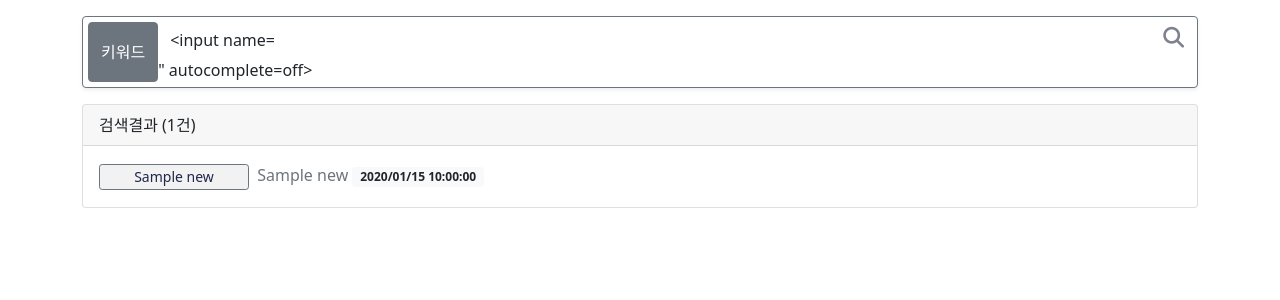
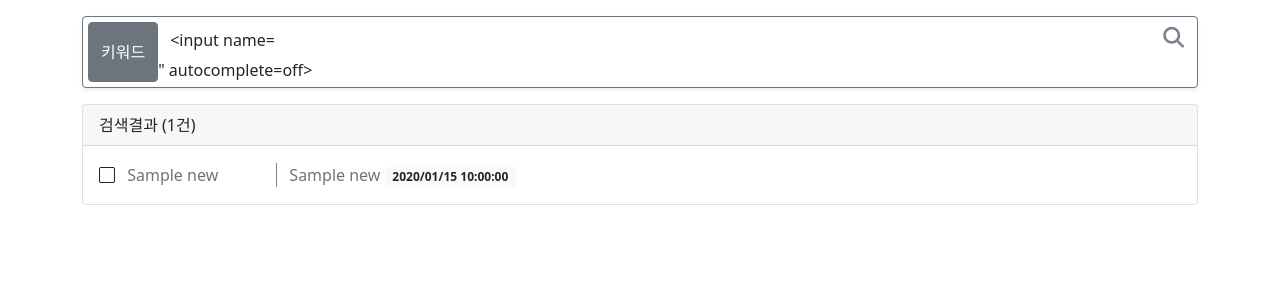
Before and after one commit to engyjoon/jeby, a Django app: template jeby_prj/templates/news/read.html in a window 1280 px wide. Shown: the part 59-359 px from the top of the page. Run offline with Django 3.2, Linux system fonts and the light colour scheme; the template is opened without the code that fills it: most values are stand-ins (such as "Sample title", 1, 10 or a date in 2020); form fields are guessed from the names that the template uses; some libraries are stand-ins or nearby versions.

Commit message:
공유 뉴스 선택 기능 개발

```diff
--- a/jeby_prj/static/news/css/news_read.css
+++ b/jeby_prj/static/news/css/news_read.css
@@ -48,18 +48,6 @@
     color: #6c757d;
 }
 
-.btn-site {
-    width: 150px;
-    height: 26px;
-    padding-top: 1px;
-    padding-bottom: 2px;
-}
-
-.btn-site:hover {
-    background: #ffffff;
-    color: #80808f;
-}
-
 .news-item .btn-secondary {
     background: #F2F2F2;
     color: #1f274b;
@@ -69,3 +57,20 @@
     background: #F2F2F2;
     color: #1f274b;
 }
+
+.check-sitename {
+    display:inline-box;
+}
+
+.box-sitename {
+    border-style: solid;
+    border-width: 1px;
+    border-bottom: 0;
+    border-left: 0;
+    border-top: 0;
+    display: inline-block;
+    width: 150px;
+    color: #80808f;
+    font-size: 1rem;
+    font-weight: 400;
+}
--- a/jeby_prj/static/news/js/news_read.js
+++ b/jeby_prj/static/news/js/news_read.js
@@ -84,4 +84,15 @@
                 console.log("fail!")
             });
     });
+
+    $(".check-sitename").click(function () {
+        target = $(this).children();
+        if (target.hasClass("bi-square")) {
+            target.removeClass("bi-square");
+            target.addClass("bi-check-square");
+        } else {
+            target.removeClass("bi-check-square");
+            target.addClass("bi-square");
+        }
+    })
 });
--- a/jeby_prj/templates/news/read.html
+++ b/jeby_prj/templates/news/read.html
@@ -52,10 +52,13 @@
                         {% if news %}
                             {% for new in news %}
                                 <div class="news-item fs-6">
+                                    <span class="check-sitename me-2">
+                                        <i class="bi bi-square"></i>
+                                    </span>
+                                    <span class="box-sitename me-2">
                                         {% if new.sitename == 'unknown' %}
-                                        <a href="#"
+                                            <a href="#" style="font-weight:100; color:#D9C3CE"
                                                 id="siteEditModal-{{ forloop.counter }}"
-                                            type="button" class="btn btn-sm btn-outline-secondary btn-site me-1"
                                                 data-bs-toggle="modal" data-bs-target="#siteEditModal"
                                                 data-siteuri="{{ new.siteuri }}" data-sitename=""
                                                 data-action-url="{% url 'news:site_create' %}" data-action-type="create">
@@ -63,14 +66,16 @@
                                         {% else %}
                                             <a href="#"
                                                 id="siteEditModal-{{ forloop.counter }}"
-                                            type="button" class="btn btn-sm btn-secondary btn-site me-1"
                                                 data-bs-toggle="modal" data-bs-target="#siteEditModal"
                                                 data-siteuri="{{ new.siteuri }}" data-sitename="{{ new.sitename }}"
                                                 data-action-url="{% url 'news:site_update' new.siteid %}" data-action-type="update">
                                                 {{ new.sitename }}</a>
                                         {% endif %}
+                                    </span>
                                     <a href="{{ new.originallink }}" target="_blank">
-                                        <span class="news-title">{{ new.title|safe|truncatechars:50 }}</span>
+                                        <span class="news-title" style="font-weight:400;">
+                                            {{ new.title|safe|truncatechars:50 }}
+                                        </span>
                                         <span class="badge bg-light text-dark">{{ new.pubDate|date:"Y/m/d H:i:s" }}</span>
                                     </a>
                                 </div>
```
Lines whose indentation alone changed are shown as unchanged.
